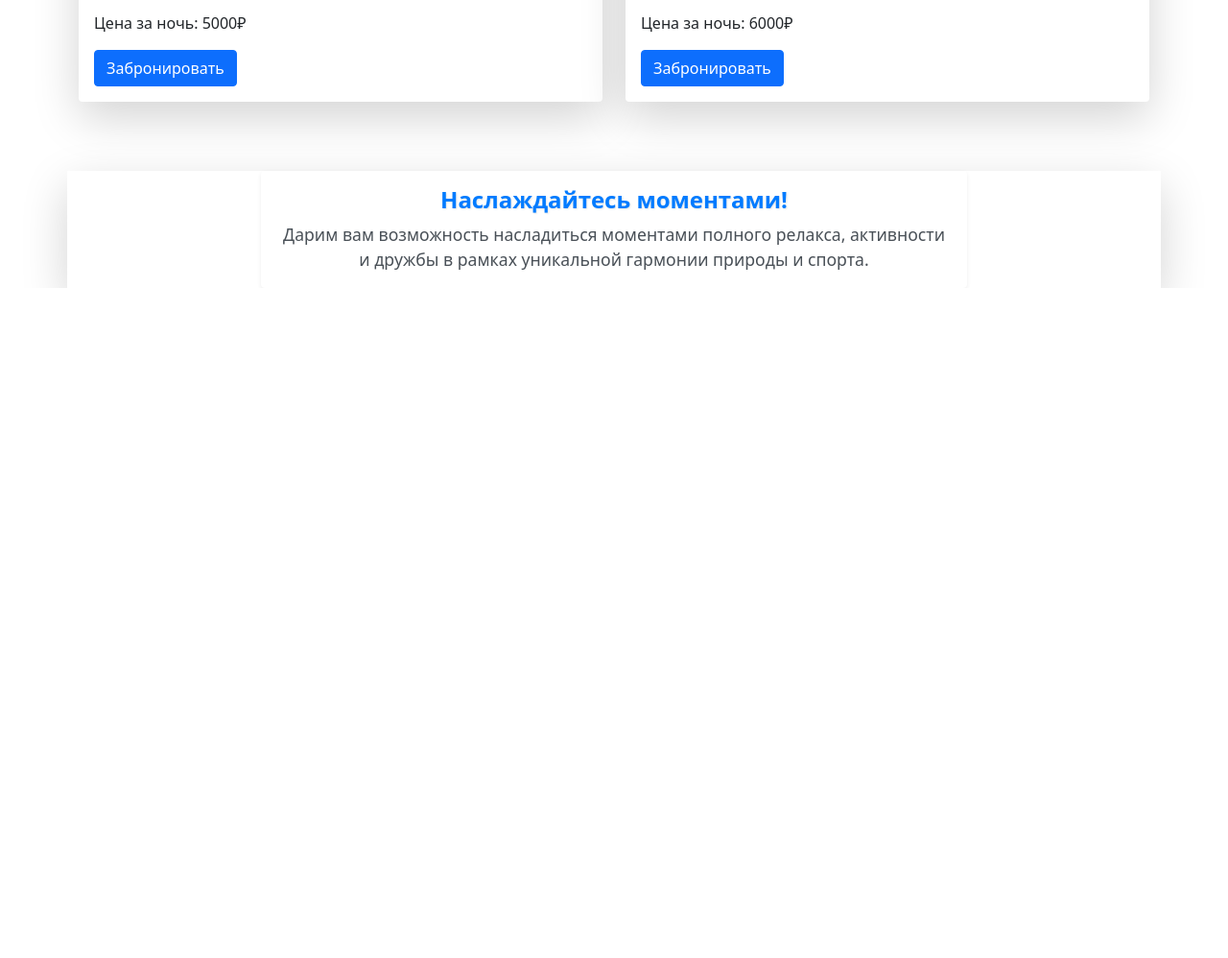
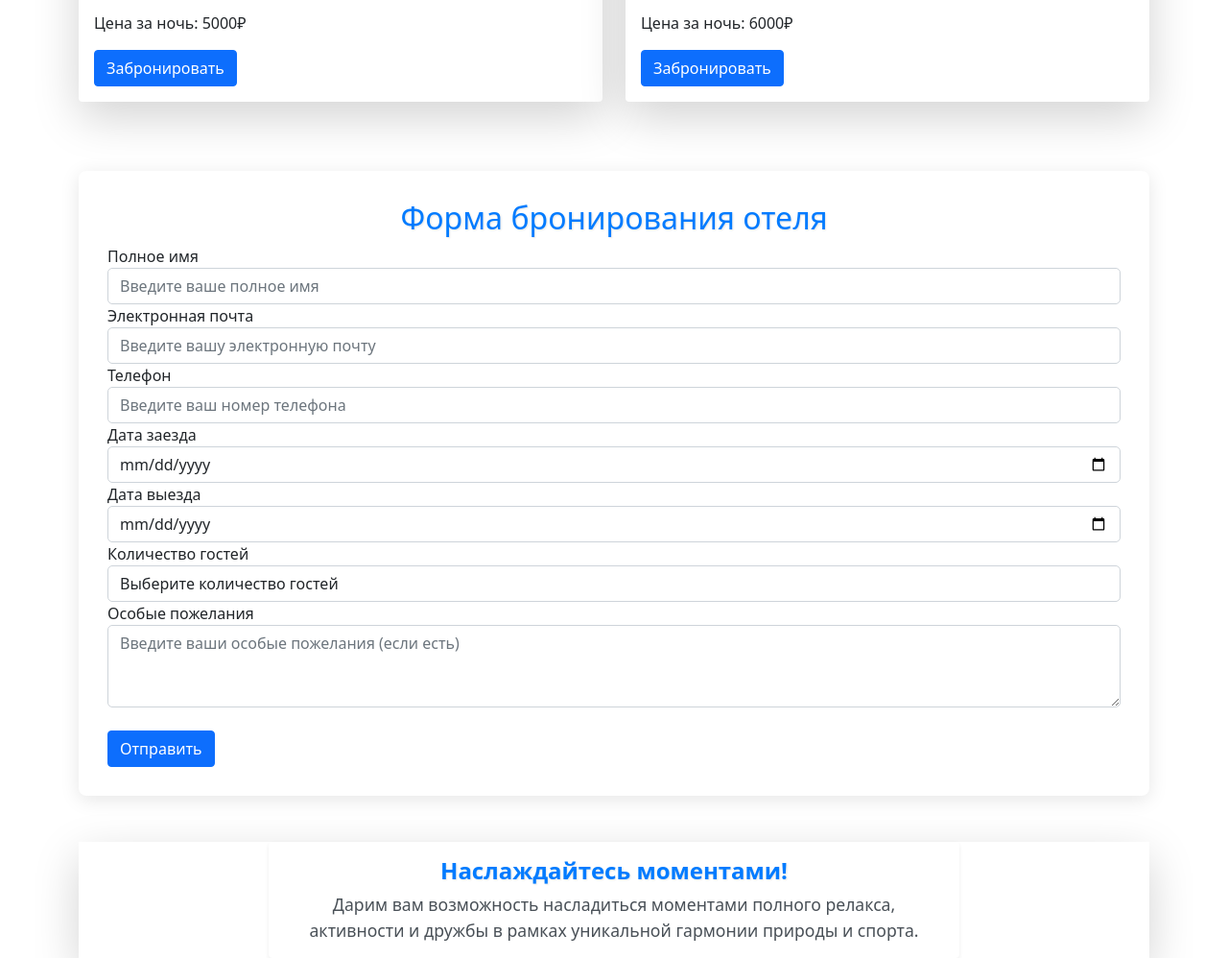
Before and after one commit to SACRED448/Hotel, a plain HTML site: page index.html in a window 1280 px wide. Shown: the part 9262-10260 px from the top of the page at 96% size. Before the commit the page ends 9562 px from the top, so only its background shows below. Drawn offline with Linux system fonts and the light colour scheme.

Commit message:
Готовая вёрстка

```diff
--- a/css/custom.css
+++ b/css/custom.css
@@ -79,10 +79,6 @@ body {
     border-radius: 10px;
 }
 
-.content {
-    /* margin-top: -100px; */
-}
-
 .card {
     border: none;
 }
@@ -117,3 +113,15 @@ h2 {
 .lead {
     font-weight: bold; /* Жирный шрифт для выделения */
 }
+
+.form-control {
+    border-radius: 5px; /* Закругленные углы для полей ввода */
+}
+
+.container-form {
+    background-color: #ffffff; /* Белый фон для формы */
+    border-radius: 8px; /* Закругленные углы */
+    box-shadow: 0 4px 20px rgba(0, 0, 0, 0.1); /* Тень для формы */
+    padding: 30px; /* Отступы внутри формы */
+    margin-top: 50px; /* Отступ сверху */
+}
--- a/index.html
+++ b/index.html
@@ -208,7 +208,6 @@
                 </div>
             </div>
         </div>
-    </div>
 
     <!-- Эко-отель «Удивительное рядом» -->
     <div class="descr-and-cards">
@@ -287,7 +286,6 @@
                 </div>
             </div>
         </div>
-    </div>
 
 
     <!-- Отель «Черёхин парк» -->
@@ -396,7 +394,6 @@
             </div>
 
         </div>
-    </div>
     </div>
 
 
@@ -630,8 +627,55 @@
         </div>
     </div>
 
-        </div>
-    </div>
+
+    <div class="container container-form mt-5">
+        <h2 class="text-center">Форма бронирования отеля</h2>
+        <form>
+            <div class="form-group">
+                <label for="fullName">Полное имя</label>
+                <input type="text" class="form-control" id="fullName" placeholder="Введите ваше полное имя" required>
+            </div>
+
+            <div class="form-group">
+                <label for="email">Электронная почта</label>
+                <input type="email" class="form-control" id="email" placeholder="Введите вашу электронную почту" required>
+            </div>
+
+            <div class="form-group">
+                <label for="phone">Телефон</label>
+                <input type="tel" class="form-control" id="phone" placeholder="Введите ваш номер телефона" required>
+            </div>
+
+            <div class="form-group">
+                <label for="checkIn">Дата заезда</label>
+                <input type="date" class="form-control" id="checkIn" required>
+            </div>
+
+            <div class="form-group">
+                <label for="checkOut">Дата выезда</label>
+                <input type="date" class="form-control" id="checkOut" required>
+            </div>
+
+            <div class="form-group">
+                <label for="guests">Количество гостей</label>
+                <select class="form-control" id="guests" required>
+                    <option value="" disabled selected>Выберите количество гостей</option>
+                    <option value="1">1 гость</option>
+                    <option value="2">2 гостя</option>
+                    <option value="3">3 гостя</option>
+                    <option value="4">4 гостя</option>
+                    <option value="5">5 гостей</option>
+                    <option value="6">6 гостей</option>
+                </select>
+            </div>
+
+            <div class="form-group">
+                <label for="specialRequests">Особые пожелания</label>
+                <textarea class="form-control" id="specialRequests" rows="3" placeholder="Введите ваши особые пожелания (если есть)"></textarea>
+            </div>
+            <br>
+            <button type="submit" class="btn btn-primary btn-block">Отправить</button>
+        </form>
     </div>
 
     <!-- Контент -->
```
